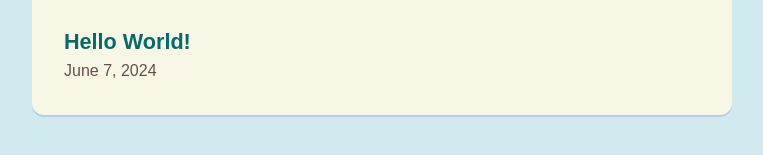
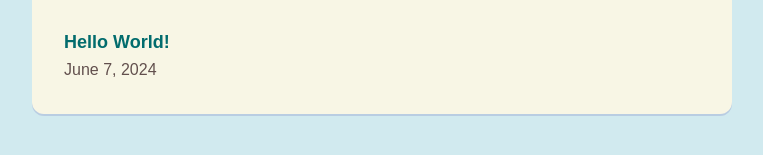
Before and after one commit to Pixelrobin/website, an Astro site: page /posts in a window 1280 px wide. Shown: the part 245-400 px from the top of the page, 258-1021 px from the left. Built offline with nearby package versions, Linux system fonts and the light colour scheme; Astro itself is replaced by a stand-in of ours; a web font is replaced by a local one.

Commit message:
Update PostExcerpt typography

```diff
--- a/src/components/PostExcerpt.astro
+++ b/src/components/PostExcerpt.astro
@@ -10,6 +10,6 @@ const { entry } = Astro.props;
 ---
 
 <a href={`/posts/${entry.slug}`} class="post-excerpt trim-margins">
-  <h3>{ entry.data.title }</h3>
+  <span class="post-excerpt-title">{ entry.data.title }</span>
   <time class="meta" datetime={ format(entry.data.published, 'yyyy-MM-dd') }>{ format(entry.data.published, 'MMMM d, y') }</time>
 </a>
--- a/src/styles/components/_post-excerpt.scss
+++ b/src/styles/components/_post-excerpt.scss
@@ -5,14 +5,14 @@
 
   display: flex;
   flex-direction: column;
-  gap: 0.25rem;
+  gap: 0.125rem;
   position: relative;
 
   & > * {
     position: relative;
   }
 
-  h3 {
+  .post-excerpt-title {
     font-weight: 550;
     color: var(--c-primary);
     transition: color 150ms;
@@ -39,7 +39,7 @@
       opacity: 0.05;
     }
 
-    h3 {
+    .post-excerpt-title {
       color: var(--c-text);
     }
   }
```
